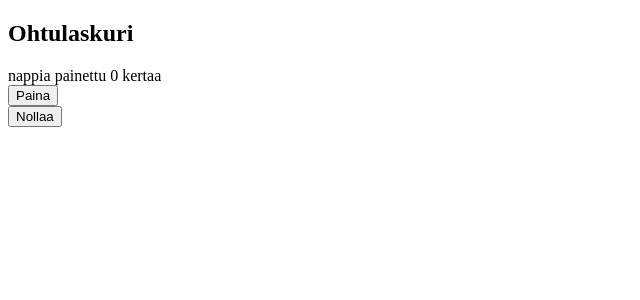
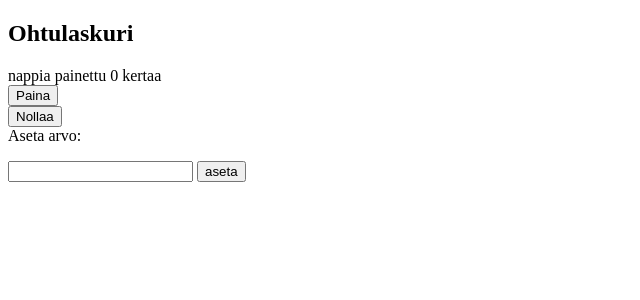
Before and after one commit to candyliaa/webcounter, a Flask app: page / in a window 1280 px wide. Shown: the top 300 px of the page, without its empty margins (0-640 px from the left). Run offline with Flask 3, Linux system fonts and the light colour scheme.

Commit message:
added set value functionality and corresponding robot test

```diff
--- a/webcounter/src/app.py
+++ b/webcounter/src/app.py
@@ -1,4 +1,4 @@
-from flask import Flask, redirect, render_template
+from flask import Flask, redirect, render_template, request
 from counter import Counter
 
 app = Flask(__name__)
@@ -20,3 +20,10 @@ def increment():
 def reset():
     cnt.reset()
     return redirect("/")
+
+
+@app.route("/setvalue", methods=["GET", "POST"])
+def set_value():
+    value = request.form["value"]
+    cnt.value = value
+    return redirect("/")
--- a/webcounter/src/templates/index.html
+++ b/webcounter/src/templates/index.html
@@ -1,9 +1,13 @@
 <!DOCTYPE html>
-<html lang="en"></html>
+<html lang="en">
+
+</html>
+
 <head>
   <meta charset="UTF-8">
   <title>Laskuri</title>
 </head>
+
 <body>
   <h2>Ohtulaskuri</h2>
   <div>nappia painettu {{ value }} kertaa</div>
@@ -13,5 +17,13 @@
   <form action="/reset" method="POST">
     <input type="submit" value="Nollaa">
   </form>
+  <form action="/setvalue" method="POST">
+    Aseta arvo:
+    <p>
+      <input type="text" id="value" name="value" />
+      <input type="submit" value="aseta" />
+    </p>
+  </form>
 </body>
+
 </html>
```
Also changed, not shown: 1 other file.
